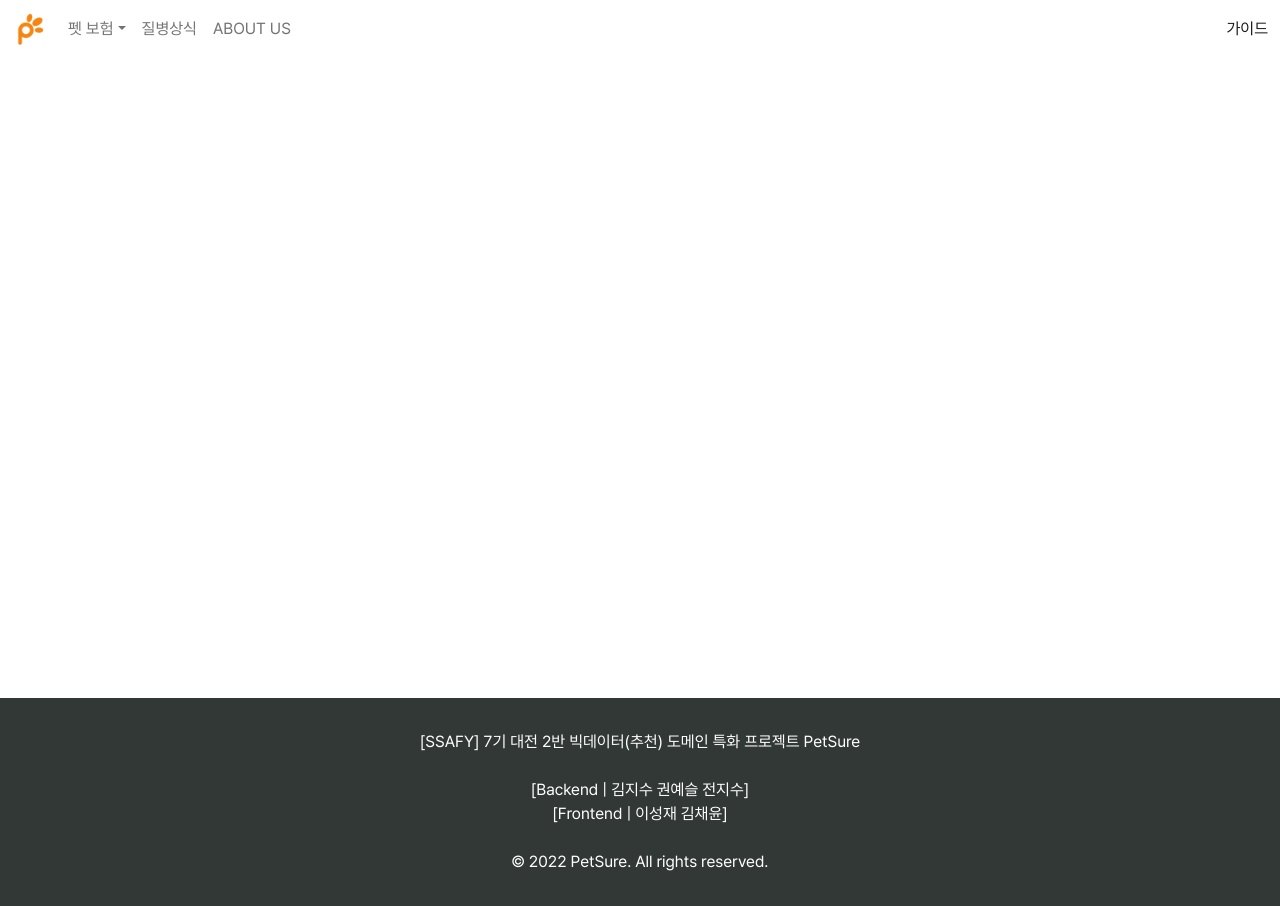
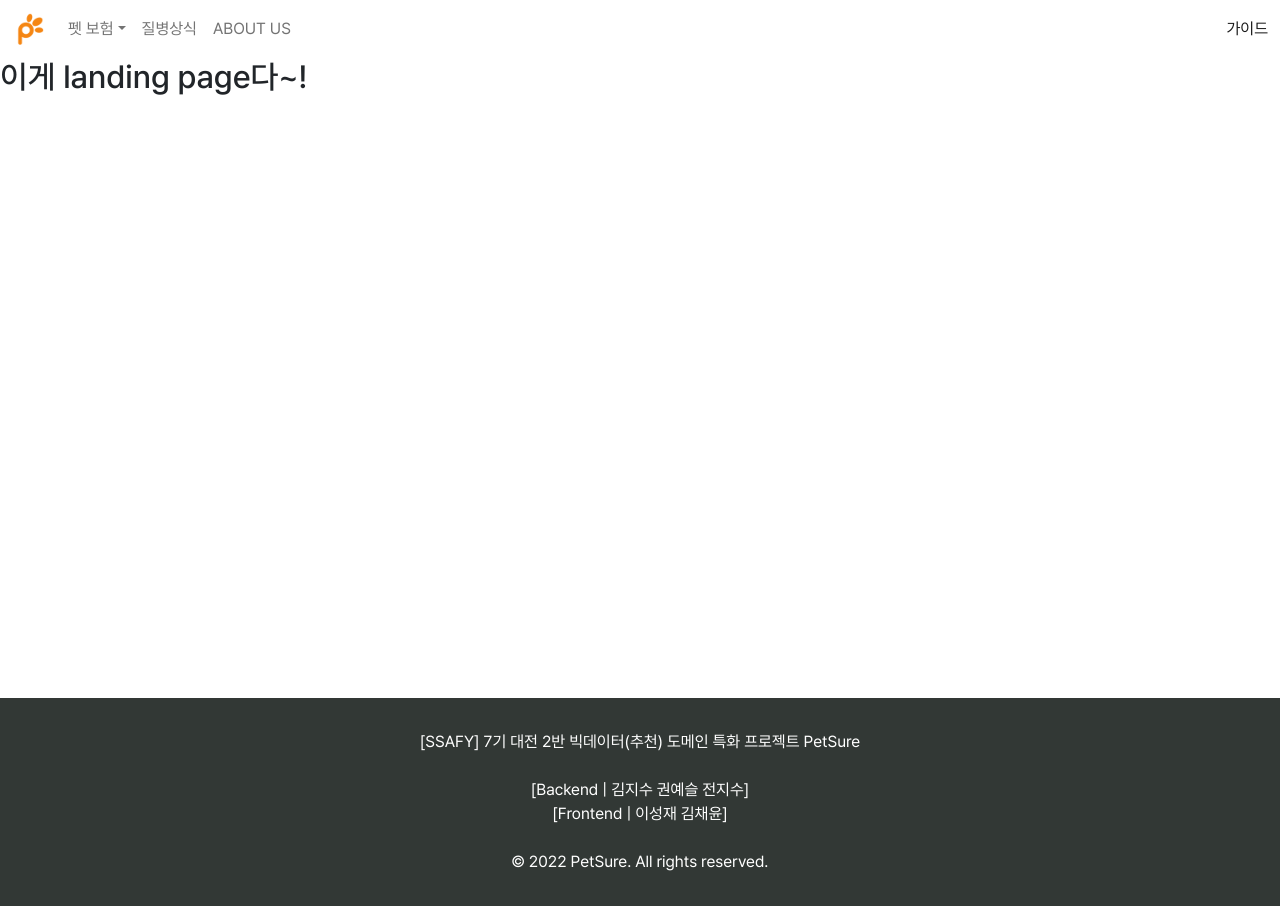
Before and after one commit to jijisusu3/Petsure, a React (Create React App) app in the folder front/: page / in a window 1280 px wide. Built offline with nearby package versions, Linux system fonts and the light colour scheme.

Commit message:
feat(landing page link erase): landing page link erase

```diff
--- a/front/src/App.js
+++ b/front/src/App.js
@@ -43,7 +43,7 @@ function App() {
       <HeaderNav />
       <main>
         <Routes>
-          <Route path="/landing" element={<LandingPage />} />
+          <Route path="/" element={<LandingPage />} />
           <Route path="/basicinput" element={<BasicInputPage />} />
           <Route path="basicinput/basicresult" element={<BasicResultPage />} />
           <Route path="/allinput" element={<AllInputPage />} />
--- a/front/src/components/common/HeaderNav.jsx
+++ b/front/src/components/common/HeaderNav.jsx
@@ -7,7 +7,7 @@ function HeaderNav() {
   return (
     <Navbar bg="white" variant="white">
       <Container fluid>
-        <Navbar.Brand href="/landing">
+        <Navbar.Brand href="/">
           <img
             src="petsureLogo.png"
             width="32"
--- a/front/src/pages/LandingPage.js
+++ b/front/src/pages/LandingPage.js
@@ -82,7 +82,8 @@ const LandingPage = () => {
       {/* {contents.map((content, index) => (
         <LandingSection key={index} content={content} />
       ))} */}
-      <FooterBar />
+      <h2>이게 landing page다~!</h2>
+      {/* <FooterBar /> */}
     </>
   );
 };
```
